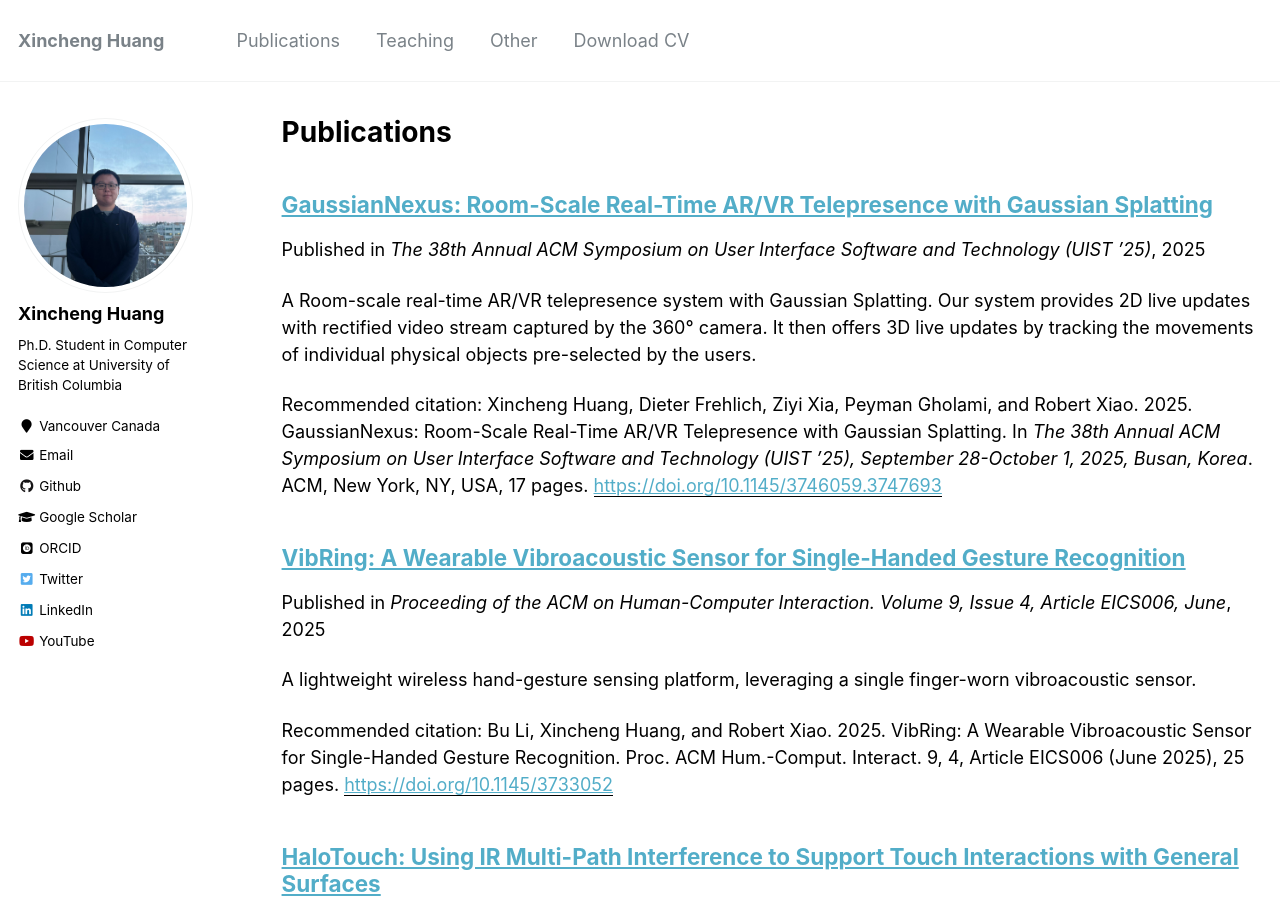
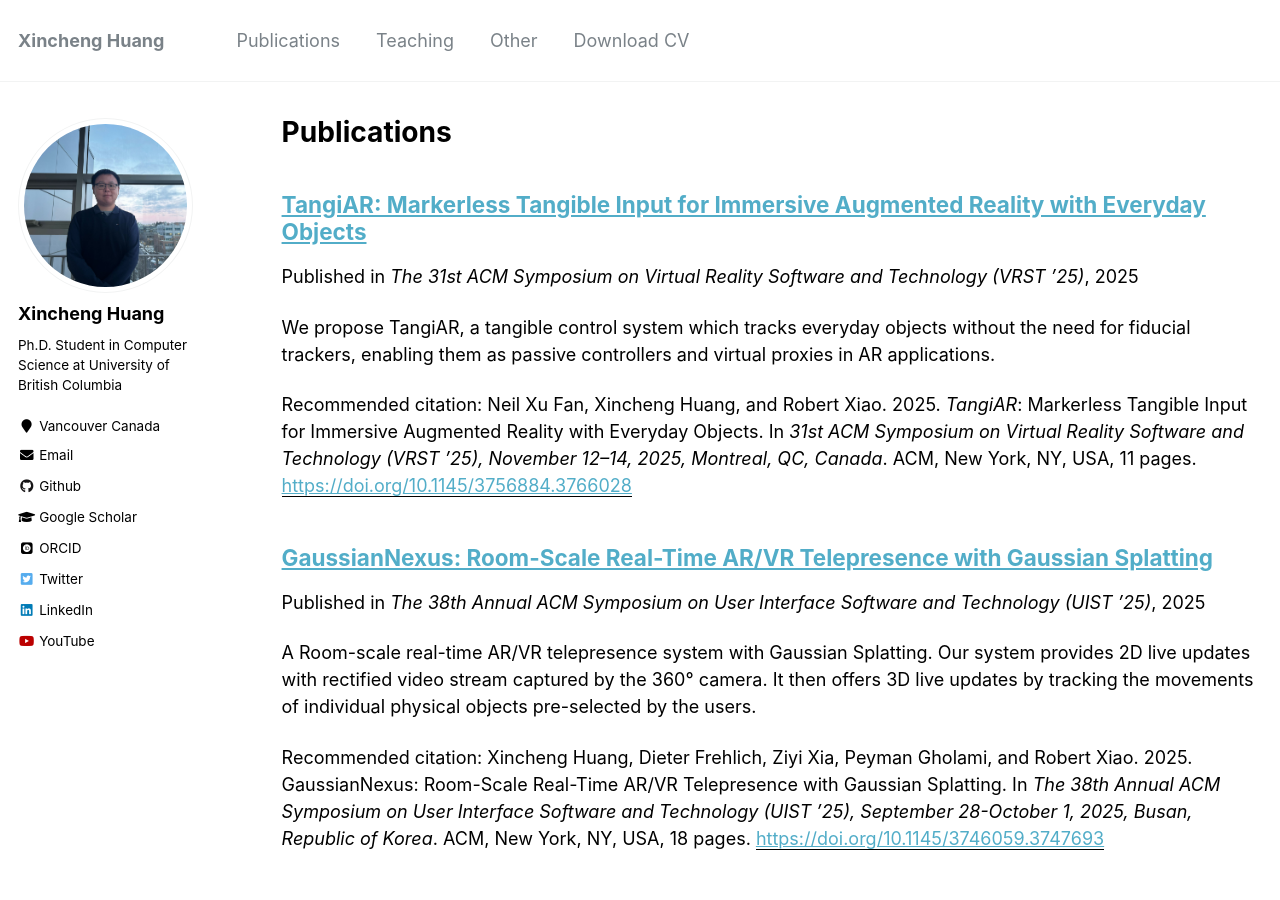
Before and after one commit to Peter-Pater/peter-pater.github.io, a Jekyll site: the page built from _pages/publications.md, in a window 1280 px wide and 900 px high. Built offline with Jekyll 4.4.1, drawn with Linux system fonts in a browser that asks for light colours; some web fonts are replaced.

Commit message:
update TangiAR

```diff
--- a/_publications/7-gaussiannexus.md
+++ b/_publications/7-gaussiannexus.md
@@ -6,7 +6,7 @@
 date: 2025-9-21
 venue: "The 38th Annual ACM Symposium on User Interface Software and Technology (UIST ’25)"
 paperurl: 'https://doi.org/10.1145/3746059.3747693'
-citation: "Xincheng Huang, Dieter Frehlich, Ziyi Xia, Peyman Gholami, and Robert Xiao. 2025. GaussianNexus: Room-Scale Real-Time AR/VR Telepresence with Gaussian Splatting. In <i>The 38th Annual ACM Symposium on User Interface Software and Technology (UIST ’25), September 28-October 1, 2025, Busan, Korea</i>. ACM, New York, NY, USA, 17 pages."
+citation: "Xincheng Huang, Dieter Frehlich, Ziyi Xia, Peyman Gholami, and Robert Xiao. 2025. GaussianNexus: Room-Scale Real-Time AR/VR Telepresence with Gaussian Splatting. In <i>The 38th Annual ACM Symposium on User Interface Software and Technology (UIST ’25), September 28-October 1, 2025, Busan, Republic of Korea</i>. ACM, New York, NY, USA, 18 pages."
 ---
 <b>Abstract</b>: Telepresence systems with AR/VR immerse a remote user in a local physical environment, enabling virtual travel, remote guidance, and collaborative design. Contemporary systems typically rely on 360° video or RGB-D reconstruction -- each with trade-offs between visual fidelity and spatial perception. Emerging rendering techniques like Gaussian Splatting unify these strengths, offering photo-realistic scene representations with spatial interactivity. However, due to the long training times required, updating such scenes in real-time is still largely infeasible. We present GaussianNexus, a system that applies Gaussian Splatting to room-scale telepresence. Our system uses Gaussian Splatting as the primary scene representation medium, and a 360° camera to stream and track 2D and 3D dynamic changes. For live 2D interaction, the system overlays rectified video onto user-selected surfaces. For live 3D interaction, users identify dynamic objects in the environment, which are then segmented, tracked and synchronized as real-time updates to the Gaussian Splatting environment, enabling smooth, low-latency telepresence without retraining. We demonstrate the utility of GaussianNexus through 2 example applications and evaluate it in a usability test.
 <br/>
--- /dev/null
+++ b/_publications/8-TangiAR.md
@@ -0,0 +1,18 @@
+---
+title: "TangiAR: Markerless Tangible Input for Immersive Augmented Reality with Everyday Objects"
+collection: publications
+permalink: /publications/TangiAR
+excerpt: "We propose TangiAR, a tangible control system which tracks everyday objects without the need for fiducial trackers, enabling them as passive controllers and virtual proxies in AR applications."
+date: 2025-11-01
+venue: "The 31st ACM Symposium on Virtual Reality Software and Technology (VRST ’25)"
+paperurl: 'https://doi.org/10.1145/3756884.3766028'
+citation: "Neil Xu Fan, Xincheng Huang, and Robert Xiao. 2025. <i>TangiAR</i>: Markerless Tangible Input for Immersive Augmented Reality with Everyday Objects. In <i>31st ACM Symposium on Virtual Reality Software and Technology (VRST ’25), November 12–14, 2025, Montreal, QC, Canada</i>. ACM, New York, NY, USA, 11 pages."
+---
+<b>Abstract</b>: Tangible interactions with everyday objects have been shown to be fast, accurate, and natural, and have shown promise when combined with immersive augmented reality. However, implementing tangible controls presents considerable challenges. Previous works in the field either rely on additional tracking markers on objects, inadvertently shifting the difficulty to users, or are too computationally demanding for real-time operation on a head-mounted display (HMD). We propose TangiAR, a tangible control system which tracks everyday objects without the need for fiducial trackers, enabling them as passive controllers and virtual proxies in AR applications. TangiAR additionally enables hand and finger proximity interactions with tangibles, further expanding the interaction space. TangiAR can run on an unmodified Microsoft HoloLens 2, making it immediately practical. We evaluated the performance of TangiAR through a technical evaluation, including occlusion robustness and tracking accuracy tests, and a user study which examined the usability of our markerless object tracking system in various AR interactions.
+<br/>
+
+**Paper**: Coming Soon :-)
+
+<b>Demo</b>:
+<iframe width="560" height="315" src="https://www.youtube.com/embed/CFTyj94LUTI?si=JUppsryl1sU9kPix" title="YouTube video player" frameborder="0" allow="accelerometer; autoplay; clipboard-write; encrypted-media; gyroscope; picture-in-picture; web-share" referrerpolicy="strict-origin-when-cross-origin" allowfullscreen></iframe>
+<br/>
```
Also changed, not shown: _publications/5-halotouch.md (line endings or trailing spaces), _publications/6-vibring.md (line endings or trailing spaces), _publications/9-MultiSphere.md (added), 1 other file.
